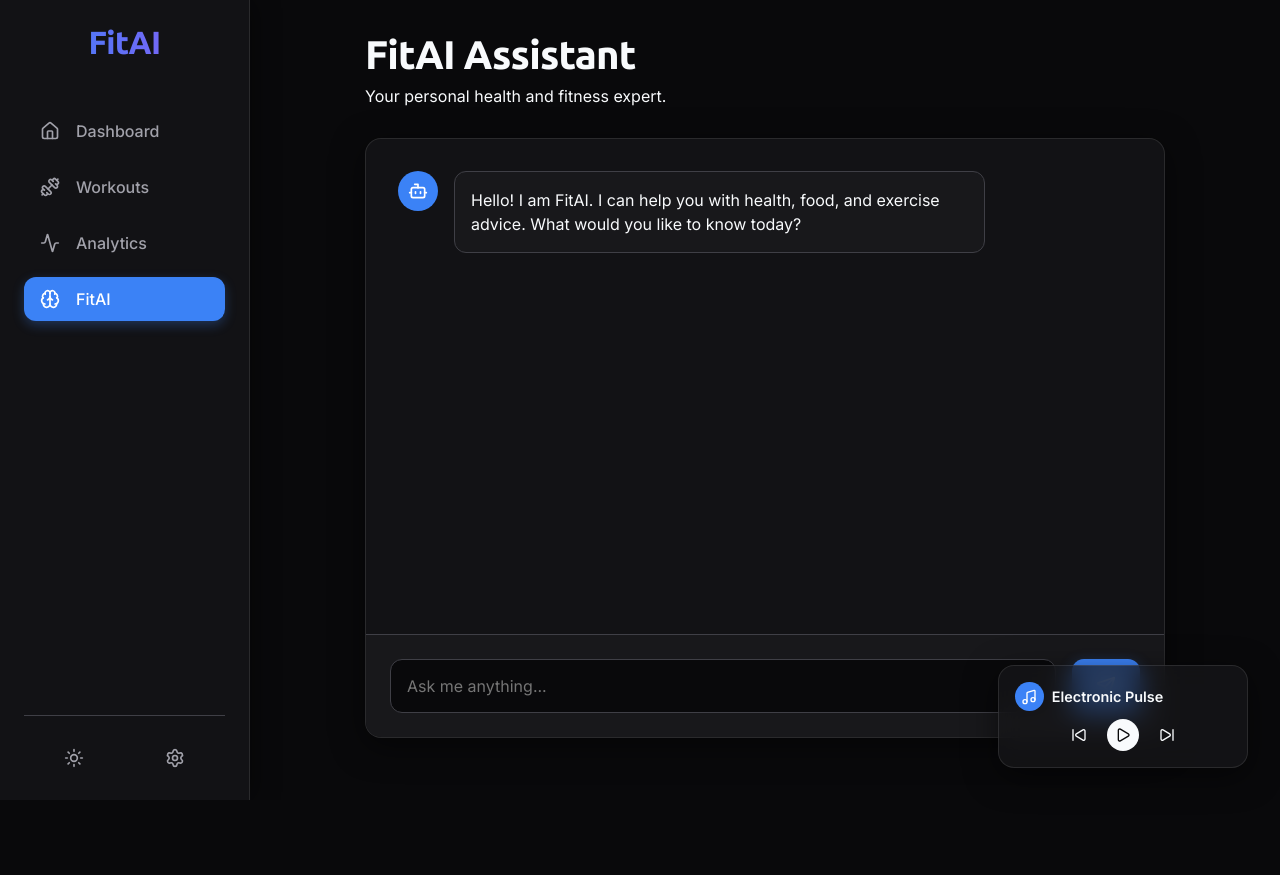
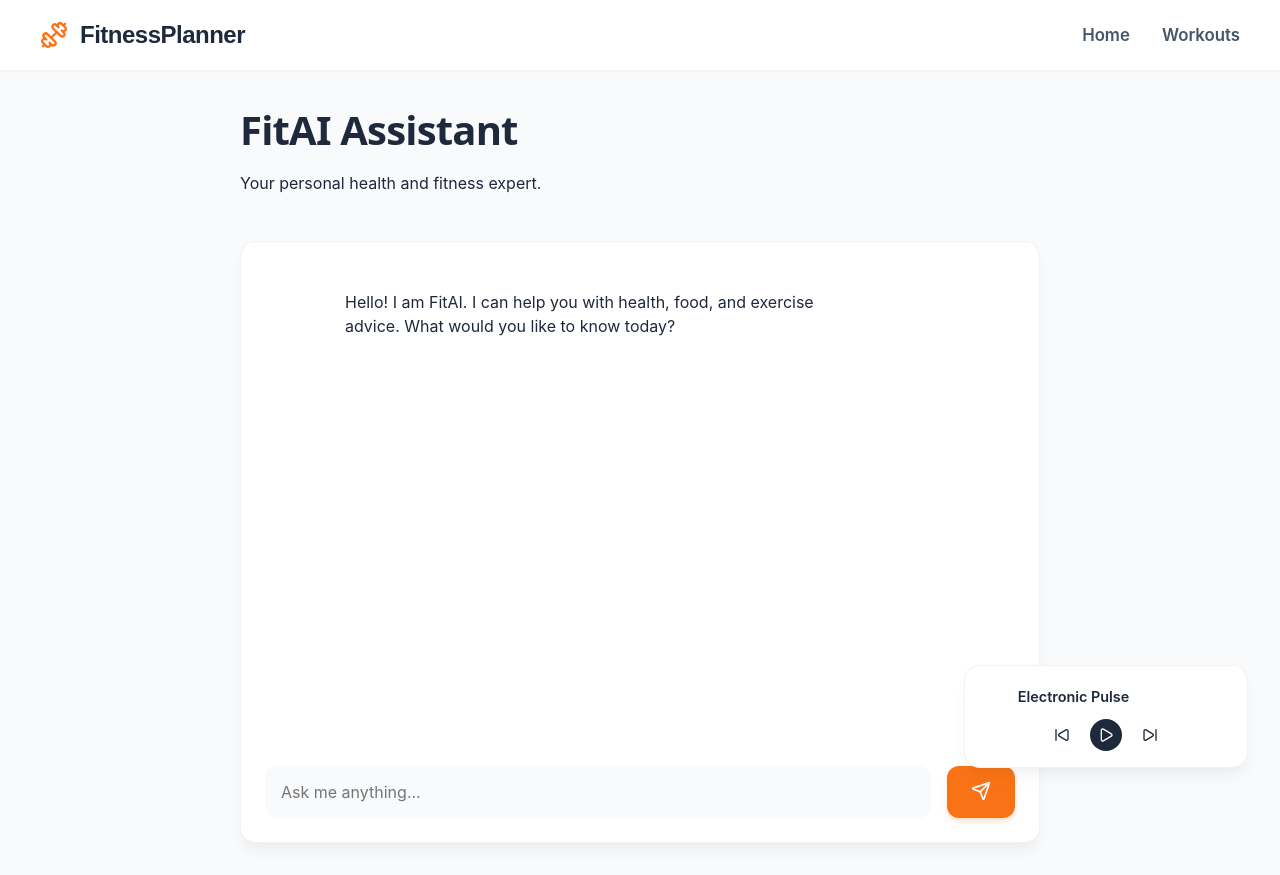
Before and after one commit to kevorhyno90/futuristic-fitness-pwa, a React (Vite) app: page /ai in a window 1280 px wide. Before the commit the page ends 800 px from the top, so only its background shows below. Built offline with nearby package versions, Linux system fonts and the light colour scheme.

Commit message:
UI Overhaul: Fitness Programer Theme

```diff
--- a/src/App.tsx
+++ b/src/App.tsx
@@ -1,7 +1,7 @@
-import { BrowserRouter as Router, Routes, Route, Navigate } from 'react-router-dom';
-import { useEffect, useState } from 'react';
+import { BrowserRouter as Router, Routes, Route } from 'react-router-dom';
+import Navbar from './components/Navbar';
+import Home from './pages/Home';
 import Dashboard from './pages/Dashboard';
-import Sidebar from './components/Sidebar';
 import Workouts from './pages/Workouts';
 import WorkoutExecution from './pages/WorkoutExecution';
 import Analytics from './pages/Analytics';
@@ -10,33 +10,21 @@ import MusicPlayer from './components/MusicPlayer';
 import InstallButton from './components/InstallButton';
 
 function App() {
-  const [theme, setTheme] = useState<'light' | 'dark'>('dark');
-
-  useEffect(() => {
-    document.documentElement.setAttribute('data-theme', theme);
-  }, [theme]);
-
-  const toggleTheme = () => {
-    setTheme(prev => prev === 'light' ? 'dark' : 'light');
-  };
-
   return (
     <Router>
-      <div className="app-container">
-        <Sidebar theme={theme} toggleTheme={toggleTheme} />
-        <main className="main-content">
+      <Navbar />
+      <div className="app-container" style={{ padding: '2rem' }}>
         <Routes>
+          <Route path="/" element={<Home />} />
           <Route path="/dashboard" element={<Dashboard />} />
           <Route path="/workouts/:planId" element={<Workouts />} />
           <Route path="/workout/:planId/:dayNumber" element={<WorkoutExecution />} />
           <Route path="/analytics" element={<Analytics />} />
           <Route path="/ai" element={<AiAssistant />} />
-            <Route path="/" element={<Navigate to="/dashboard" replace />} />
         </Routes>
-        </main>
+      </div>
       <MusicPlayer />
       <InstallButton />
-      </div>
     </Router>
   );
 }
--- /dev/null
+++ b/src/components/Navbar.css
@@ -0,0 +1,59 @@
+.navbar {
+  background-color: var(--bg-secondary);
+  box-shadow: 0 1px 3px rgba(0,0,0,0.05);
+  position: sticky;
+  top: 0;
+  z-index: 50;
+}
+
+.navbar-container {
+  max-width: 1200px;
+  margin: 0 auto;
+  padding: 0 2rem;
+  display: flex;
+  justify-content: space-between;
+  align-items: center;
+  height: 70px;
+}
+
+.navbar-logo {
+  display: flex;
+  align-items: center;
+  gap: 0.75rem;
+  font-size: 1.5rem;
+  font-weight: 800;
+  color: var(--text-primary);
+  text-decoration: none;
+  font-family: 'Outfit', sans-serif;
+  letter-spacing: -0.5px;
+}
+
+.logo-icon {
+  color: var(--primary-color);
+}
+
+.navbar-menu {
+  display: flex;
+  gap: 2rem;
+  list-style: none;
+  margin: 0;
+  padding: 0;
+}
+
+.nav-link {
+  color: var(--text-secondary);
+  text-decoration: none;
+  font-weight: 600;
+  font-size: 1.05rem;
+  transition: color 0.2s;
+  padding: 0.5rem 0;
+}
+
+.nav-link:hover {
+  color: var(--primary-color);
+}
+
+.nav-link.active {
+  color: var(--primary-color);
+  border-bottom: 2px solid var(--primary-color);
+}
--- /dev/null
+++ b/src/components/Navbar.tsx
@@ -0,0 +1,30 @@
+import { Link, useLocation } from 'react-router-dom';
+import { Dumbbell } from 'lucide-react';
+import './Navbar.css';
+
+export default function Navbar() {
+  const location = useLocation();
+
+  return (
+    <nav className="navbar">
+      <div className="navbar-container">
+        <Link to="/" className="navbar-logo">
+          <Dumbbell size={28} className="logo-icon" />
+          <span>FitnessPlanner</span>
+        </Link>
+        <ul className="navbar-menu">
+          <li>
+            <Link to="/" className={`nav-link ${location.pathname === '/' ? 'active' : ''}`}>
+              Home
+            </Link>
+          </li>
+          <li>
+            <Link to="/dashboard" className={`nav-link ${location.pathname.startsWith('/dashboard') || location.pathname.startsWith('/workouts') ? 'active' : ''}`}>
+              Workouts
+            </Link>
+          </li>
+        </ul>
+      </div>
+    </nav>
+  );
+}
--- a/src/index.css
+++ b/src/index.css
@@ -1,170 +1,84 @@
-@import url('https://fonts.googleapis.com/css2?family=Inter:wght@300;400;500;600;700&family=Ubuntu:wght@300;400;500;700&display=swap');
-
 :root {
-  /* Light Theme */
+  /* Clean Fitness Theme - FitnessProgramer style */
   --bg-primary: #f8fafc;
   --bg-secondary: #ffffff;
   --bg-tertiary: #f1f5f9;
 
-  --text-primary: #0f172a;
+  --primary-color: #f97316; /* Fitness Orange */
+  --primary-hover: #ea580c;
+  --secondary-color: #3b82f6; /* Trust Blue */
+
+  --text-primary: #1e293b;
   --text-secondary: #475569;
-  --text-accent: #3b82f6;
+  --text-tertiary: #94a3b8;
 
-  --accent-color: #3b82f6;
-  --accent-hover: #2563eb;
   --success-color: #10b981;
+  --warning-color: #f59e0b;
   --danger-color: #ef4444;
-  --warning-color: #f59e0b;
 
-  --border-color: #e2e8f0;
-
-  --glass-bg: rgba(255, 255, 255, 0.7);
-  --glass-border: rgba(255, 255, 255, 0.4);
-  --glass-shadow: 0 8px 32px 0 rgba(31, 38, 135, 0.1);
-
-  --font-main: 'Inter', sans-serif;
-  --font-heading: 'Ubuntu', sans-serif;
-}
-
-[data-theme='dark'] {
-  --bg-primary: #09090b;
-  --bg-secondary: #18181b;
-  --bg-tertiary: #27272a;
-
-  --text-primary: #f8fafc;
-  --text-secondary: #a1a1aa;
-  --text-accent: #60a5fa;
-
-  --accent-color: #3b82f6;
-  --accent-hover: #60a5fa;
-
-  --border-color: #3f3f46;
-
-  --glass-bg: rgba(24, 24, 27, 0.7);
-  --glass-border: rgba(255, 255, 255, 0.1);
-  --glass-shadow: 0 8px 32px 0 rgba(0, 0, 0, 0.5);
-}
-
-* {
-  box-sizing: border-box;
-  margin: 0;
-  padding: 0;
+  --radius-sm: 4px;
+  --radius-md: 8px;
+  --radius-lg: 16px;
+  --radius-xl: 24px;
 }
 
 body {
-  font-family: var(--font-main);
+  margin: 0;
+  font-family: 'Inter', system-ui, -apple-system, sans-serif;
   background-color: var(--bg-primary);
   color: var(--text-primary);
-  transition: background-color 0.3s ease, color 0.3s ease;
   min-height: 100vh;
-  overflow-x: hidden;
+  -webkit-font-smoothing: antialiased;
 }
 
 h1, h2, h3, h4, h5, h6 {
-  font-family: var(--font-heading);
+  font-family: 'Outfit', system-ui, sans-serif;
   font-weight: 700;
+  margin: 0;
   letter-spacing: -0.02em;
 }
 
-/* Glassmorphism Classes */
-.glass-panel {
-  background: var(--glass-bg);
-  backdrop-filter: blur(12px);
-  -webkit-backdrop-filter: blur(12px);
-  border: 1px solid var(--glass-border);
-  box-shadow: var(--glass-shadow);
-  border-radius: 16px;
-}
-
-.glass-nav {
-  background: var(--glass-bg);
-  backdrop-filter: blur(12px);
-  -webkit-backdrop-filter: blur(12px);
-  border-right: 1px solid var(--glass-border);
-  box-shadow: 4px 0 24px 0 rgba(0, 0, 0, 0.05);
-}
-[data-theme='dark'] .glass-nav {
-  box-shadow: 4px 0 24px 0 rgba(0, 0, 0, 0.4);
-}
-
-/* Core Layout Utilities */
-.app-container {
-  display: flex;
-  height: 100vh;
-  width: 100vw;
-  overflow: hidden;
-}
-
-.main-content {
-  flex: 1;
-  overflow-y: auto;
-  padding: 2rem;
-}
-
-/* Buttons */
 .btn {
-  font-family: var(--font-main);
+  padding: 0.75rem 1.5rem;
+  border-radius: var(--radius-md);
   font-weight: 600;
-  padding: 0.75rem 1.5rem;
-  border-radius: 9999px;
-  border: none;
   cursor: pointer;
   transition: all 0.2s ease;
-  display: inline-flex;
-  align-items: center;
-  justify-content: center;
-  gap: 0.5rem;
-  font-size: 0.95rem;
+  border: none;
+  font-family: 'Outfit', sans-serif;
+  text-transform: uppercase;
+  letter-spacing: 1px;
 }
 
 .btn-primary {
-  background-color: var(--accent-color);
+  background: var(--primary-color);
   color: white;
-  box-shadow: 0 4px 14px 0 rgba(59, 130, 246, 0.39);
+  box-shadow: 0 4px 6px -1px rgba(249, 115, 22, 0.2), 0 2px 4px -1px rgba(249, 115, 22, 0.1);
 }
 
 .btn-primary:hover {
-  background-color: var(--accent-hover);
-  box-shadow: 0 6px 20px 0 rgba(59, 130, 246, 0.39);
+  background: var(--primary-hover);
   transform: translateY(-1px);
+  box-shadow: 0 6px 8px -1px rgba(249, 115, 22, 0.3), 0 4px 6px -1px rgba(249, 115, 22, 0.2);
 }
 
-.btn-icon {
-  padding: 0.5rem;
-  border-radius: 50%;
-  background: transparent;
-  color: var(--text-secondary);
-  border: none;
-  cursor: pointer;
-  transition: all 0.2s;
-  display: flex;
-  align-items: center;
-  justify-content: center;
+.btn-secondary {
+  background: var(--bg-secondary);
+  color: var(--primary-color);
+  border: 2px solid var(--primary-color);
 }
 
-.btn-icon:hover {
-  background: var(--bg-tertiary);
+.btn-secondary:hover {
+  background: rgba(249, 115, 22, 0.05);
+}
+
+.glass-panel {
+  background: var(--bg-secondary);
+  border-radius: var(--radius-lg);
+  box-shadow: 0 10px 15px -3px rgba(0, 0, 0, 0.05), 0 4px 6px -2px rgba(0, 0, 0, 0.025);
+  border: 1px solid rgba(0, 0, 0, 0.05);
+}
+
+.neon-text {
   color: var(--text-primary);
 }
-
-/* Typography Effects */
-.text-gradient {
-  background-clip: text;
-  -webkit-background-clip: text;
-  -webkit-text-fill-color: transparent;
-  background-image: linear-gradient(to right, var(--accent-color), #8b5cf6);
-}
-
-[data-theme='dark'] .neon-text {
-  text-shadow: 0 0 10px rgba(96, 165, 250, 0.5), 0 0 20px rgba(96, 165, 250, 0.3);
-}
-
-@media (max-width: 768px) {
-  .app-container {
-    flex-direction: column;
-  }
-  .main-content {
-    padding: 1rem;
-    padding-bottom: 5rem;
-  }
-}
--- /dev/null
+++ b/src/pages/Home.css
@@ -0,0 +1,124 @@
+.home-container {
+  display: flex;
+  flex-direction: column;
+}
+
+.hero-section {
+  min-height: 75vh;
+  display: flex;
+  align-items: center;
+  justify-content: center;
+  background-image: linear-gradient(rgba(0, 0, 0, 0.6), rgba(0, 0, 0, 0.7)), url('https://images.unsplash.com/photo-1534438327276-14e5300c3a48?q=80&w=1470&auto=format&fit=crop');
+  background-size: cover;
+  background-position: center;
+  background-attachment: fixed;
+  color: white;
+  text-align: center;
+  padding: 2rem;
+}
+
+.hero-content {
+  max-width: 800px;
+}
+
+.hero-title {
+  font-size: 4rem;
+  font-weight: 900;
+  margin-bottom: 1.5rem;
+  line-height: 1.1;
+  text-transform: uppercase;
+  letter-spacing: -1px;
+}
+
+.hero-subtitle {
+  font-size: 1.25rem;
+  margin-bottom: 2.5rem;
+  opacity: 0.9;
+  line-height: 1.6;
+}
+
+.btn-xl {
+  font-size: 1.25rem;
+  padding: 1.25rem 2.5rem;
+  display: inline-flex;
+  align-items: center;
+  gap: 0.5rem;
+}
+
+.features-section {
+  padding: 6rem 2rem;
+  max-width: 1200px;
+  margin: 0 auto;
+}
+
+.section-header {
+  text-align: center;
+  margin-bottom: 4rem;
+}
+
+.section-header h2 {
+  font-size: 2.5rem;
+  color: var(--text-primary);
+  margin-bottom: 1rem;
+}
+
+.section-header p {
+  font-size: 1.1rem;
+  color: var(--text-secondary);
+}
+
+.features-grid {
+  display: grid;
+  grid-template-columns: repeat(auto-fit, minmax(300px, 1fr));
+  gap: 2.5rem;
+}
+
+.feature-card {
+  background: var(--bg-secondary);
+  padding: 2.5rem 2rem;
+  border-radius: var(--radius-lg);
+  box-shadow: 0 4px 20px rgba(0,0,0,0.05);
+  text-align: center;
+  border: 1px solid var(--bg-tertiary);
+  transition: transform 0.3s ease;
+}
+
+.feature-card:hover {
+  transform: translateY(-5px);
+}
+
+.feature-icon {
+  width: 64px;
+  height: 64px;
+  background: rgba(249, 115, 22, 0.1);
+  color: var(--primary-color);
+  border-radius: 50%;
+  display: flex;
+  align-items: center;
+  justify-content: center;
+  margin: 0 auto 1.5rem;
+}
+
+.feature-card h3 {
+  font-size: 1.25rem;
+  margin-bottom: 1rem;
+}
+
+.feature-card p {
+  color: var(--text-secondary);
+  line-height: 1.6;
+}
+
+.inspiration-section {
+  background-image: linear-gradient(rgba(249, 115, 22, 0.9), rgba(234, 88, 12, 0.9)), url('https://images.unsplash.com/photo-1571019614242-c5c5dee9f50b?q=80&w=1470&auto=format&fit=crop');
+  background-size: cover;
+  background-position: center;
+  padding: 6rem 2rem;
+  text-align: center;
+  color: white;
+}
+
+.inspiration-content h2 {
+  font-size: 3rem;
+  margin-bottom: 2rem;
+}
--- /dev/null
+++ b/src/pages/Home.tsx
@@ -0,0 +1,60 @@
+import { Link } from 'react-router-dom';
+import { ArrowRight, Activity, Calendar, Target } from 'lucide-react';
+import './Home.css';
+
+export default function Home() {
+  return (
+    <div className="home-container">
+      {/* Hero Section */}
+      <section className="hero-section">
+        <div className="hero-content">
+          <h1 className="hero-title">Online Workout Planner</h1>
+          <p className="hero-subtitle">
+            The ultimate web-based app that allows you to create a custom workout plan based on your personal preference and track your targeted muscles.
+          </p>
+          <div className="hero-actions">
+            <Link to="/dashboard" className="btn btn-primary btn-xl">
+              Start Your Plan <ArrowRight size={20} className="inline-icon" />
+            </Link>
+          </div>
+        </div>
+      </section>
+
+      {/* Features Section */}
+      <section className="features-section">
+        <div className="section-header">
+          <h2>Why use FitnessPlanner?</h2>
+          <p>Everything you need to build muscle, lose weight, and stay consistent.</p>
+        </div>
+
+        <div className="features-grid">
+          <div className="feature-card">
+            <div className="feature-icon"><Activity size={32} /></div>
+            <h3>3D Muscle Tracking</h3>
+            <p>See exactly which primary and secondary muscles you are targeting with our interactive 2D anatomical models.</p>
+          </div>
+          <div className="feature-card">
+            <div className="feature-icon"><Calendar size={32} /></div>
+            <h3>30-Day Programs</h3>
+            <p>Follow structured routines tailored to your experience level, from complete beginner to incredible athlete.</p>
+          </div>
+          <div className="feature-card">
+            <div className="feature-icon"><Target size={32} /></div>
+            <h3>Custom Intensity</h3>
+            <p>You control the workout. Easily adjust exercise duration and number of rounds before you hit start.</p>
+          </div>
+        </div>
+      </section>
+
+      {/* Inspiration Section */}
+      <section className="inspiration-section">
+        <div className="inspiration-content">
+          <h2>Ready to transform your body?</h2>
+          <Link to="/dashboard" className="btn btn-primary btn-large">
+            Explore Workouts
+          </Link>
+        </div>
+      </section>
+    </div>
+  );
+}
```
Also changed, not shown: src/pages/Dashboard.css (+55 -49 lines), src/pages/Dashboard.tsx (+31 -42 lines), src/pages/WorkoutExecution.css (+26 -25 lines), src/pages/WorkoutExecution.tsx (+5 -5 lines). Lines whose indentation alone changed are shown as unchanged.
